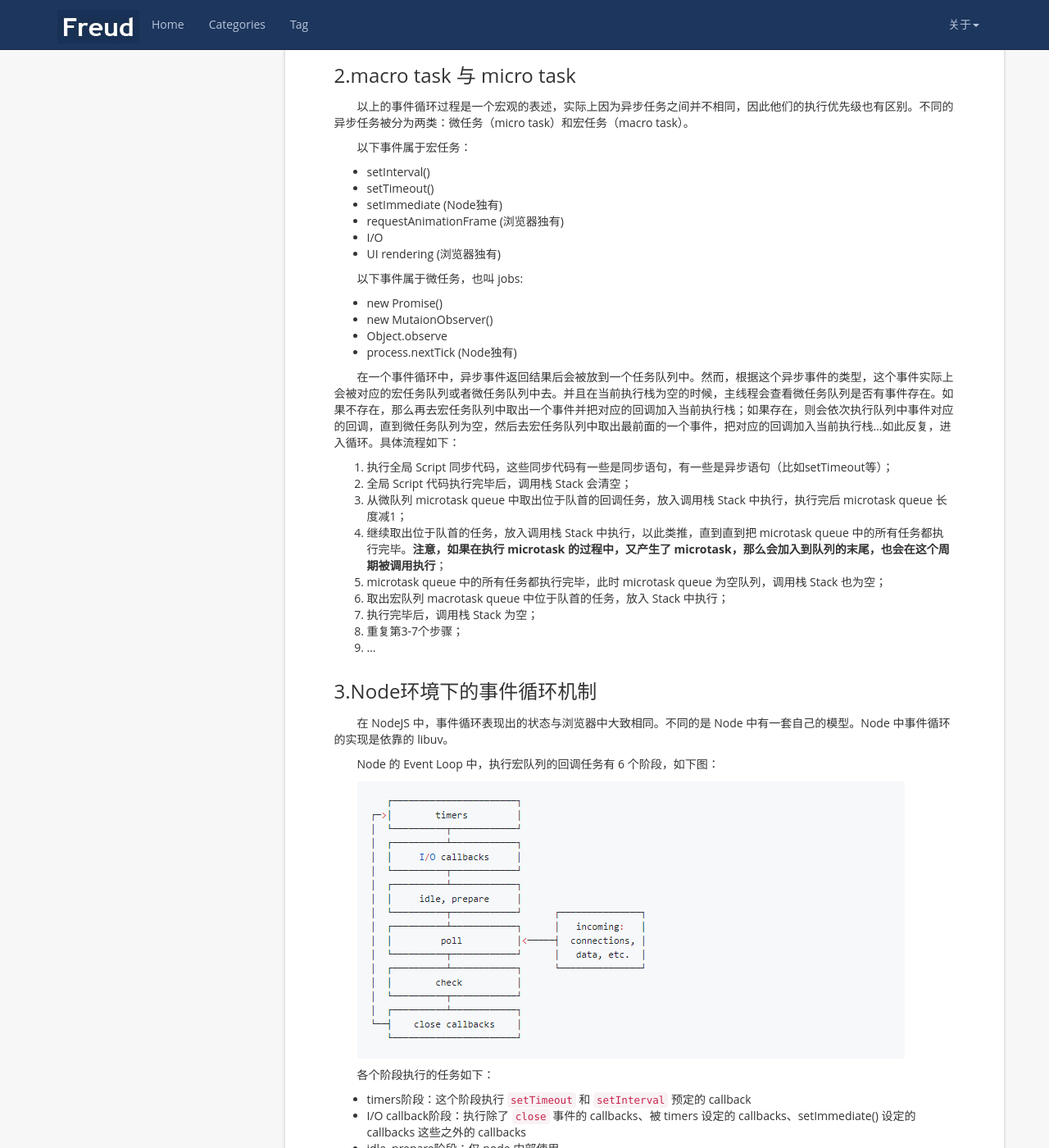
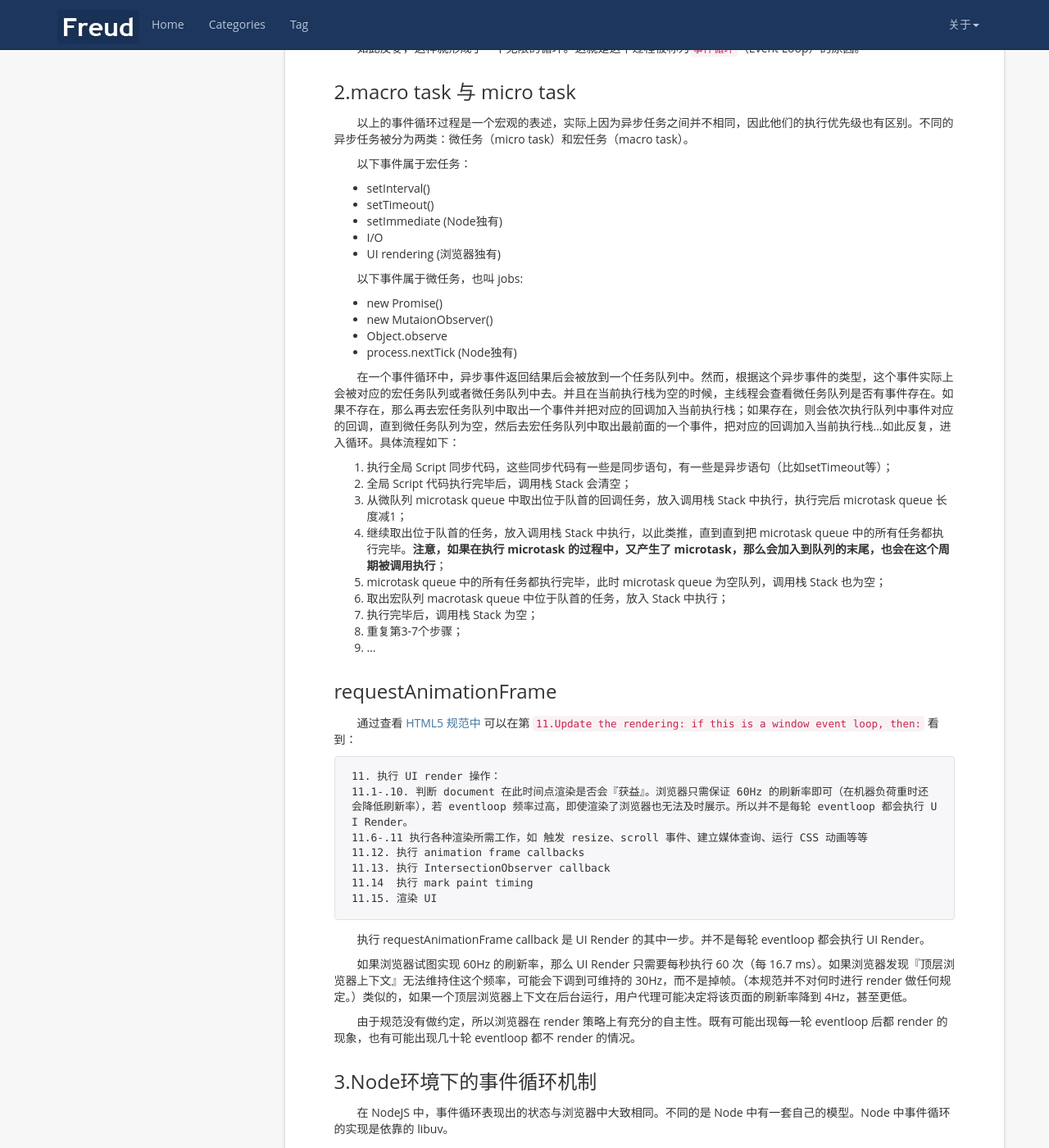
Before and after one commit to peiyanhuang/MyBlog, a Jekyll site: the page built from _posts/2019-03-20-event-loop.md, in a window 1280 px wide and 1400 px high, scrolled down 1269 px. Shown: the whole window at 82% size. Built offline with Jekyll 4.4.1, drawn with Linux system fonts in a browser that asks for light colours; nearby versions of some CDN libraries; some of the changed text lies outside the part shown.

Commit message:
feat: update

````diff
--- a/_posts/2019-03-20-event-loop.md
+++ b/_posts/2019-03-20-event-loop.md
@@ -43,7 +43,6 @@ tag: 开发者
 * setInterval()
 * setTimeout()
 * setImmediate (Node独有)
-* requestAnimationFrame (浏览器独有)
 * I/O
 * UI rendering (浏览器独有)
 
@@ -65,6 +64,27 @@ tag: 开发者
 7. 执行完毕后，调用栈 Stack 为空；
 8. 重复第3-7个步骤；
 9. ...
+
+### requestAnimationFrame
+
+通过查看 [HTML5 规范中](https://html.spec.whatwg.org/multipage/webappapis.html#event-loop-processing-model) 可以在第 `11.Update the rendering: if this is a window event loop, then:` 看到：
+
+```
+11. 执行 UI render 操作：
+11.1-.10. 判断 document 在此时间点渲染是否会『获益』。浏览器只需保证 60Hz 的刷新率即可（在机器负荷重时还会降低刷新率），若 eventloop 频率过高，即使渲染了浏览器也无法及时展示。所以并不是每轮 eventloop 都会执行 UI Render。
+11.6-.11 执行各种渲染所需工作，如 触发 resize、scroll 事件、建立媒体查询、运行 CSS 动画等等
+11.12. 执行 animation frame callbacks
+11.13. 执行 IntersectionObserver callback
+11.14  执行 mark paint timing
+11.15. 渲染 UI
+```
+
+执行 requestAnimationFrame callback 是 UI Render 的其中一步。并不是每轮 eventloop 都会执行 UI Render。
+
+如果浏览器试图实现 60Hz 的刷新率，那么 UI Render 只需要每秒执行 60 次（每 16.7 ms）。如果浏览器发现『顶层浏览器上下文』无法维持住这个频率，可能会下调到可维持的 30Hz，而不是掉帧。（本规范并不对何时进行 render 做任何规定。）类似的，如果一个顶层浏览器上下文在后台运行，用户代理可能决定将该页面的刷新率降到 4Hz，甚至更低。
+
+由于规范没有做约定，所以浏览器在 render 策略上有充分的自主性。既有可能出现每一轮 eventloop 后都 render 的现象，也有可能出现几十轮 eventloop 都不 render 的情况。
+
 
 ### 3.Node环境下的事件循环机制
 
@@ -107,4 +127,6 @@ NodeJS 中微队列主要有2个：
 
 ### 参考
 
-[Tasks, microtasks, queues and schedules](https://jakearchibald.com/2015/tasks-microtasks-queues-and-schedules/)
+- [在 HTML5 规范中找到 eventloop 相关章节](https://html.spec.whatwg.org/multipage/webappapis.html#event-loop-processing-model)
+- [Tasks, microtasks, queues and schedules](https://jakearchibald.com/2015/tasks-microtasks-queues-and-schedules/)
+- [浏览器渲染详细过程：重绘、重排和 composite 只是冰山一角](https://juejin.cn/post/6844903476506394638)
````
Also changed, not shown: _posts/2017-03-14-http.md (+33 -25 lines), _posts/2017-11-03-Linux-1.md (+1 -1 lines), _posts/2020-04-26-Puppeteer.md (+1 -1 lines), _posts/2020-07-18-IntersectionObserver.md (added, +62 -0 lines), books.md (+54 -0 lines).
